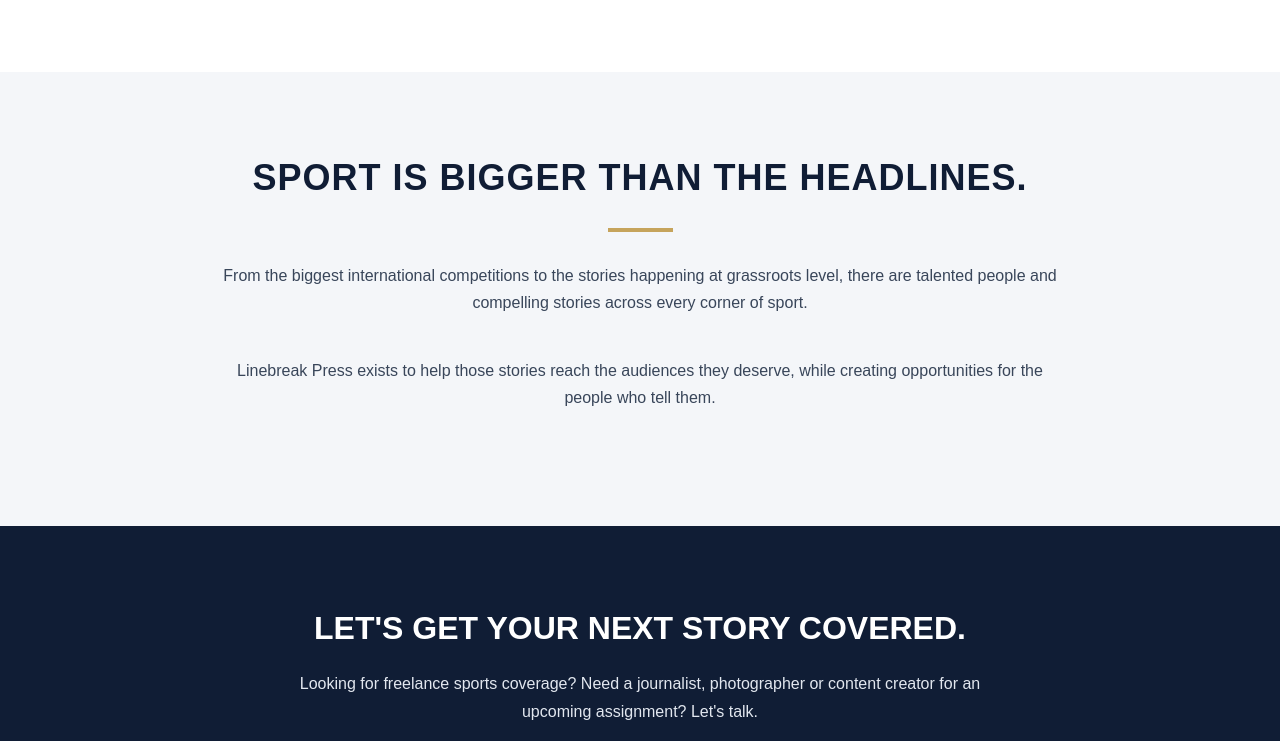
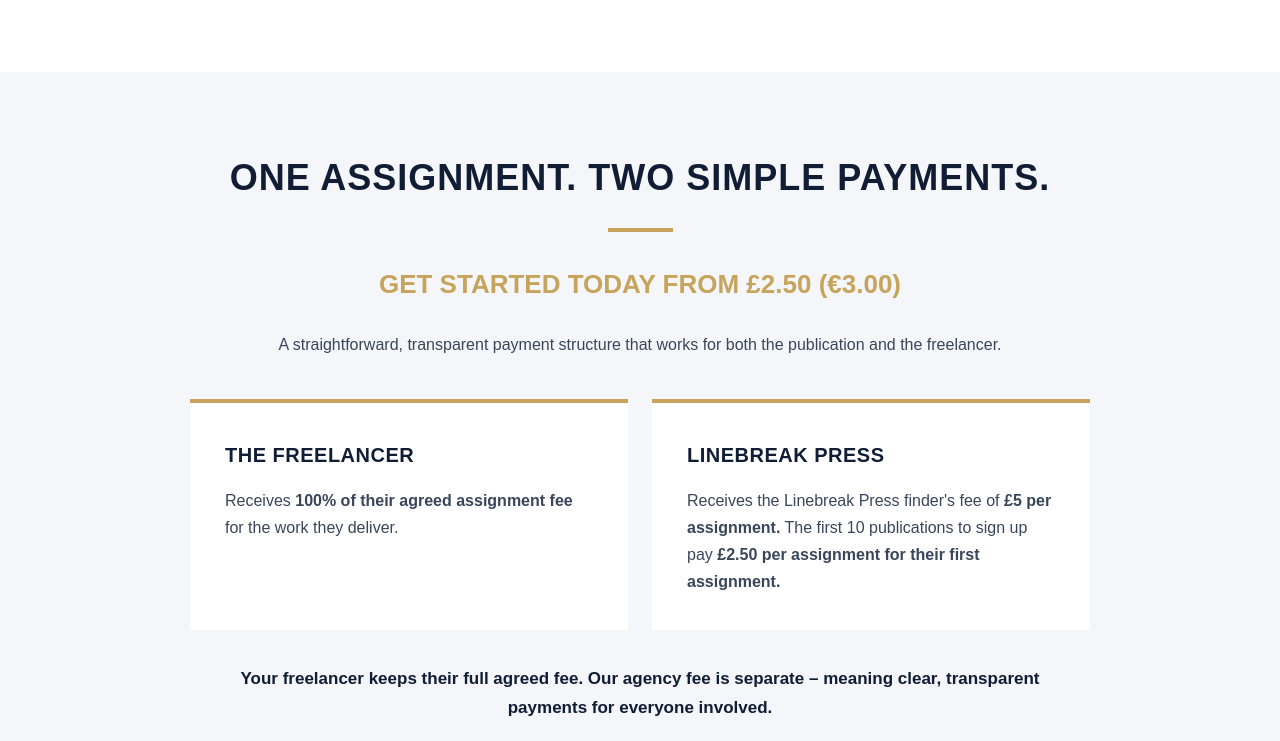
Before and after one commit to TomLineBreakMedia/linebreak-media-website, a plain HTML site: page linebreak-press.html in a window 1280 px wide. Shown: the part 3659-4400 px from the top of the page. Drawn offline with Linux system fonts and the light colour scheme.

Commit message:
Update linebreak-press.html

```diff
--- a/linebreak-press.html
+++ b/linebreak-press.html
@@ -242,6 +242,50 @@
       margin-bottom: 15px;
     }
 
+    /* PAYMENT SECTION */
+
+    .payment-grid {
+      display: grid;
+      grid-template-columns: repeat(2, minmax(0, 1fr));
+      gap: 24px;
+      max-width: 900px;
+      margin: 35px auto 0;
+      text-align: left;
+    }
+
+    .payment-card {
+      background: white;
+      padding: 35px;
+      border-top: 4px solid var(--gold);
+    }
+
+    .payment-card h3 {
+      color: var(--navy);
+      font-size: 20px;
+      margin-bottom: 15px;
+      letter-spacing: .5px;
+    }
+
+    .payment-card p {
+      color: var(--text);
+      font-size: 16px;
+    }
+
+    .payment-price {
+      color: var(--gold);
+      font-size: clamp(21px, 3vw, 26px);
+      font-weight: bold;
+      margin: 15px 0 25px;
+    }
+
+    .payment-note {
+      max-width: 850px;
+      margin: 35px auto 0;
+      font-size: 17px;
+      color: var(--navy);
+      font-weight: bold;
+    }
+
     .dark-section {
       background: var(--navy);
       color: white;
@@ -350,10 +394,7 @@
         gap: 14px;
       }
 
-      .press-grid {
-        grid-template-columns: 1fr;
-      }
-
+      .press-grid,
       .benefits-grid,
       .steps {
         grid-template-columns: 1fr;
@@ -368,13 +409,18 @@
       }
     }
 
-    @media (max-width: 520px) {
-      .press-outlets {
+    @media (max-width: 600px) {
+      .press-outlets,
+      .payment-grid {
         grid-template-columns: 1fr;
       }
 
       .press-outlet img {
         height: 230px;
+      }
+
+      .payment-card {
+        padding: 28px;
       }
     }
   </style>
@@ -426,8 +472,6 @@
     the stories that matter.
   </p>
 </section>
-
-<!-- WHO WE WORK WITH -->
 
 <section class="section light-section">
   <h2>WHO WE WORK WITH.</h2>
@@ -621,6 +665,49 @@
   </div>
 </section>
 
+<!-- PAYMENT STRUCTURE -->
+
+<section class="section light-section">
+  <h2>ONE ASSIGNMENT. TWO SIMPLE PAYMENTS.</h2>
+  <div class="gold-line"></div>
+
+  <p class="payment-price">
+    GET STARTED TODAY FROM £2.50 (€3.00)
+  </p>
+
+  <p class="section-intro">
+    A straightforward, transparent payment structure that works
+    for both the publication and the freelancer.
+  </p>
+
+  <div class="payment-grid">
+
+    <div class="payment-card">
+      <h3>THE FREELANCER</h3>
+      <p>
+        Receives <strong>100% of their agreed assignment fee</strong>
+        for the work they deliver.
+      </p>
+    </div>
+
+    <div class="payment-card">
+      <h3>LINEBREAK PRESS</h3>
+      <p>
+        Receives the Linebreak Press finder's fee of
+        <strong>£5 per assignment.</strong>
+        The first 10 publications to sign up pay
+        <strong>£2.50 per assignment for their first assignment.</strong>
+      </p>
+    </div>
+
+  </div>
+
+  <p class="payment-note">
+    Your freelancer keeps their full agreed fee. Our agency fee is
+    separate – meaning clear, transparent payments for everyone involved.
+  </p>
+</section>
+
 <section class="section light-section">
   <h2>SPORT IS BIGGER THAN THE HEADLINES.</h2>
   <div class="gold-line"></div>
```
